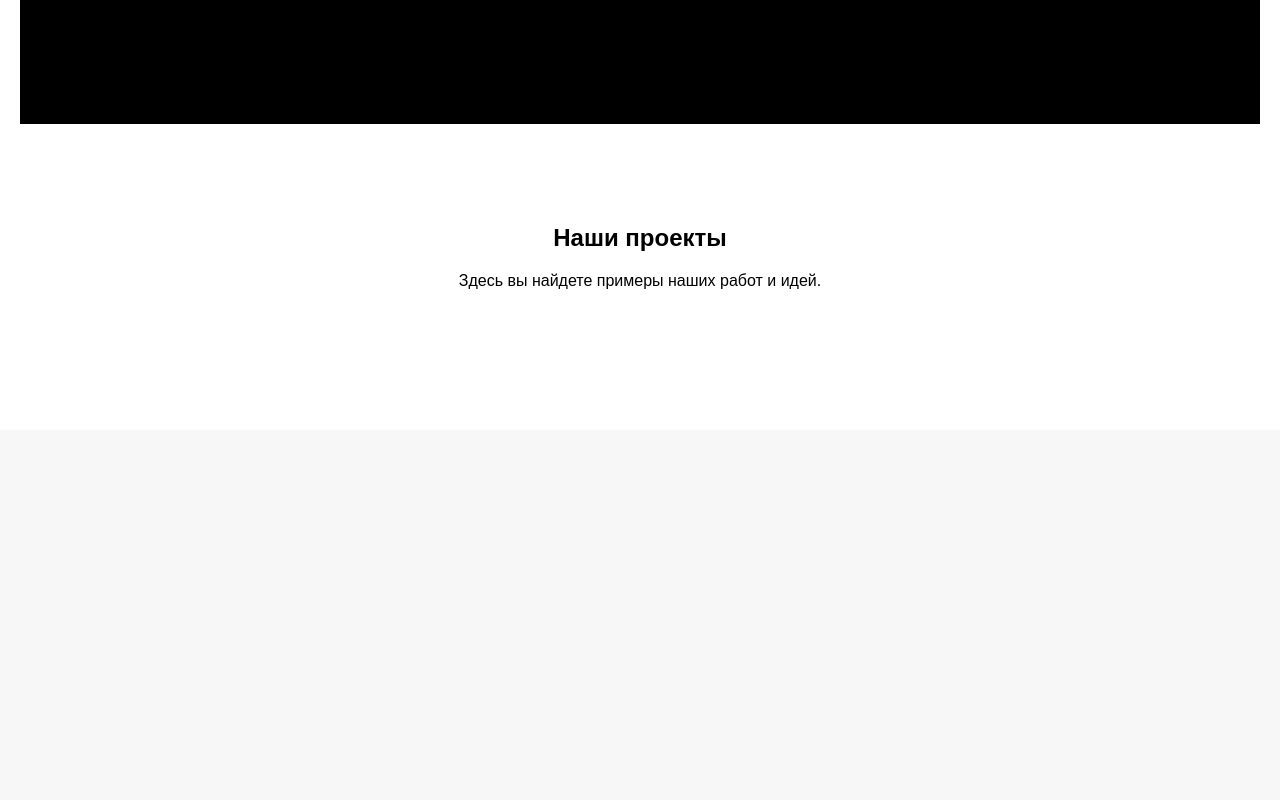
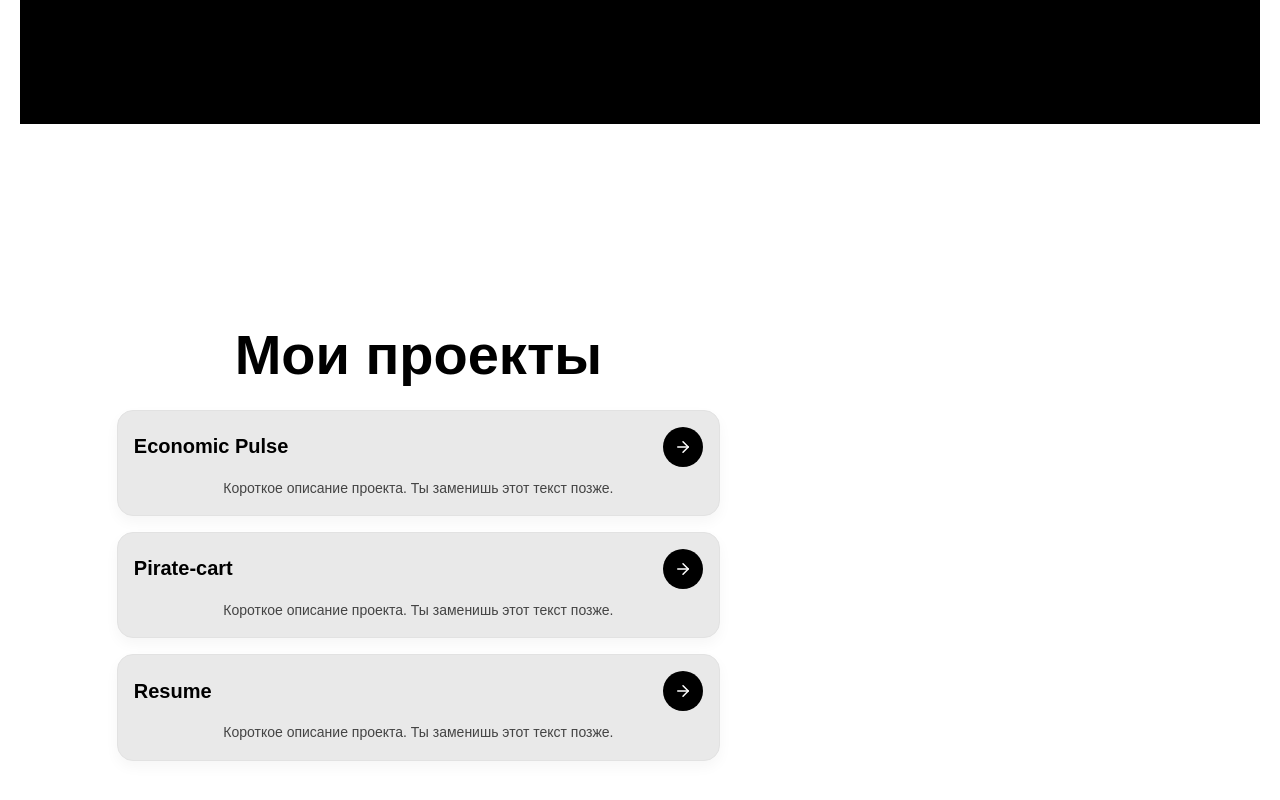
Before and after one commit to nikwhite123/resume, a React (Vite) app: page / in a window 1280 px wide. Shown: the part 1263-2063 px from the top of the page. Before the commit the page ends 1693 px from the top, so only its background shows below. Built offline with nearby package versions, Linux system fonts and the light colour scheme.

Commit message:
aboutme1

```diff
--- a/src/pages/Projects.jsx
+++ b/src/pages/Projects.jsx
@@ -1,19 +1,97 @@
+import React from "react";
 import { motion } from "framer-motion";
+import { ArrowRight } from "lucide-react";
+import "../styles/styles.css";
+
+const links = {
+  economicPulse: "#",  // вставишь свои ссылки на GitHub
+  pirateCart: "#",
+  resume: "#",
+};
 
 export default function Projects() {
   return (
     <section className="projects-section">
-      <motion.div
-        initial={{ opacity: 0, y: 50 }}
-        whileInView={{ opacity: 1, y: 0 }}
-        transition={{ duration: 0.8 }}
-        viewport={{ once: true }}
-      >
-        <h2 className="text-3xl font-bold mb-6">Наши проекты</h2>
-        <p className="text-lg max-w-2xl mx-auto">
-          Здесь вы найдете примеры наших работ и идей.
-        </p>
-      </motion.div>
+      {/* Левая колонка: заголовок + карточки */}
+      <div className="projects-wrap">
+        <motion.h2
+          className="projects-title"
+          initial={{ opacity: 0, x: -30 }}
+          whileInView={{ opacity: 1, x: 0 }}
+          viewport={{ once: true, amount: 0.4 }}
+          transition={{ duration: 0.6 }}
+        >
+          Мои проекты
+        </motion.h2>
+
+        <div className="project-list">
+          {/* 1 */}
+          <motion.article
+            className="project-card"
+            initial={{ opacity: 0, y: 24 }}
+            whileInView={{ opacity: 1, y: 0 }}
+            viewport={{ once: true, amount: 0.3 }}
+            transition={{ duration: 0.5 }}
+          >
+            <div className="project-card-header">
+              <h3>Economic Pulse</h3>
+              <button
+                className="open-btn"
+                aria-label="Открыть GitHub: Economic Pulse"
+                onClick={() => window.open(links.economicPulse, "_blank")}
+              >
+                <ArrowRight size={18} />
+              </button>
+            </div>
+            <p>Короткое описание проекта. Ты заменишь этот текст позже.</p>
+          </motion.article>
+
+          {/* 2 */}
+          <motion.article
+            className="project-card"
+            initial={{ opacity: 0, y: 24 }}
+            whileInView={{ opacity: 1, y: 0 }}
+            viewport={{ once: true, amount: 0.3 }}
+            transition={{ duration: 0.55 }}
+          >
+            <div className="project-card-header">
+              <h3>Pirate-cart</h3>
+              <button
+                className="open-btn"
+                aria-label="Открыть GitHub: Pirate-cart"
+                onClick={() => window.open(links.pirateCart, "_blank")}
+              >
+                <ArrowRight size={18} />
+              </button>
+            </div>
+            <p>Короткое описание проекта. Ты заменишь этот текст позже.</p>
+          </motion.article>
+
+          {/* 3 */}
+          <motion.article
+            className="project-card"
+            initial={{ opacity: 0, y: 24 }}
+            whileInView={{ opacity: 1, y: 0 }}
+            viewport={{ once: true, amount: 0.3 }}
+            transition={{ duration: 0.6 }}
+          >
+            <div className="project-card-header">
+              <h3>Resume</h3>
+              <button
+                className="open-btn"
+                aria-label="Открыть GitHub: Resume"
+                onClick={() => window.open(links.resume, "_blank")}
+              >
+                <ArrowRight size={18} />
+              </button>
+            </div>
+            <p>Короткое описание проекта. Ты заменишь этот текст позже.</p>
+          </motion.article>
+        </div>
+      </div>
+
+      {/* Правая колонка — пустое пространство для баланса композиции */}
+      <div className="projects-right-spacer" />
     </section>
   );
 }
--- a/src/styles/styles.css
+++ b/src/styles/styles.css
@@ -314,3 +314,106 @@ body {
   margin-top: 100px;   /* отступ сверху */
   margin-bottom: 100px; /* отступ снизу */
 }
+
+/* ===== Projects ===== */
+.projects-section {
+  /* 2 колонки: слева контент, справа пустое место */
+  display: grid;
+  grid-template-columns: minmax(320px, 680px) 1fr;
+  gap: 40px;
+  align-items: start;
+
+  background: #fff;   /* белый фон секции проектов */
+  color: #000;
+  padding: 100px 20px;  /* общий внутренний отступ */
+  margin: 100px 0;      /* внешний отступ от соседних секций */
+}
+
+.projects-wrap {
+  margin-left: min(6vw, 80px); /* лёгкий сдвиг, чтобы выровнять с остальными блоками */
+}
+
+.projects-title {
+  font-size: 56px;
+  font-weight: 800;
+  margin: 0 0 24px 0;
+  line-height: 1.1;
+}
+
+.project-list {
+  display: grid;
+  gap: 16px; /* расстояние между карточками */
+}
+
+.project-card {
+  background: #e9e9e9;                 /* серая карточка */
+  border: 1px solid #e2e2e2;
+  border-radius: 16px;
+  padding: 16px;
+  box-shadow: 0 6px 14px rgba(0,0,0,0.04);
+  transition: transform 0.15s ease, box-shadow 0.2s ease;
+}
+
+.project-card:hover {
+  transform: translateY(-4px);
+  box-shadow: 0 10px 22px rgba(0,0,0,0.08);
+}
+
+.project-card-header {
+  display: flex;
+  justify-content: space-between;
+  align-items: center;
+  gap: 12px;
+}
+
+.project-card h3 {
+  margin: 0;
+  font-size: 20px;
+  font-weight: 800;     /* жирное название */
+}
+
+.project-card p {
+  margin: 10px 0 0 0;
+  font-size: 14px;
+  line-height: 1.6;
+  color: #444;
+}
+
+.open-btn {
+  width: 40px;
+  height: 40px;
+  border-radius: 999px;  /* круглая */
+  border: none;
+  background: #000;      /* чёрная кнопка */
+  color: #fff;
+  cursor: pointer;
+  display: inline-flex;
+  align-items: center;
+  justify-content: center;
+  transition: transform 0.08s ease, background 0.2s ease, box-shadow 0.2s ease;
+}
+
+.open-btn:hover {
+  background: #111;
+  box-shadow: 0 8px 18px rgba(0,0,0,0.18);
+}
+
+.open-btn:active {
+  transform: scale(0.96);
+}
+
+/* адаптив */
+@media (max-width: 900px) {
+  .projects-section {
+    grid-template-columns: 1fr; /* одна колонка на мобиле */
+    padding: 60px 16px;
+    margin: 60px 0;
+  }
+  .projects-wrap {
+    margin-left: 0;
+  }
+  .projects-title {
+    font-size: 36px;
+    margin-bottom: 20px;
+  }
+}
```
